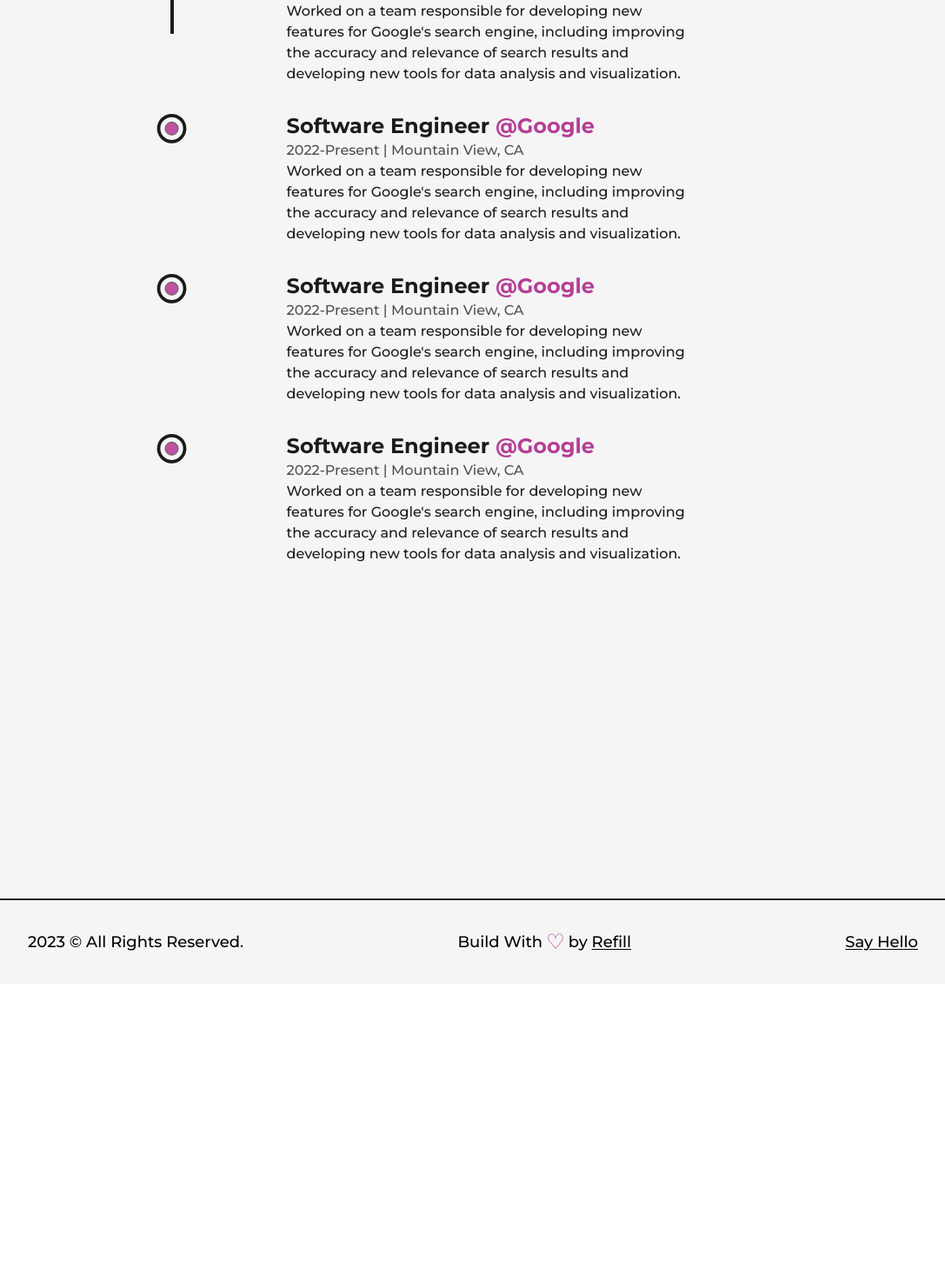
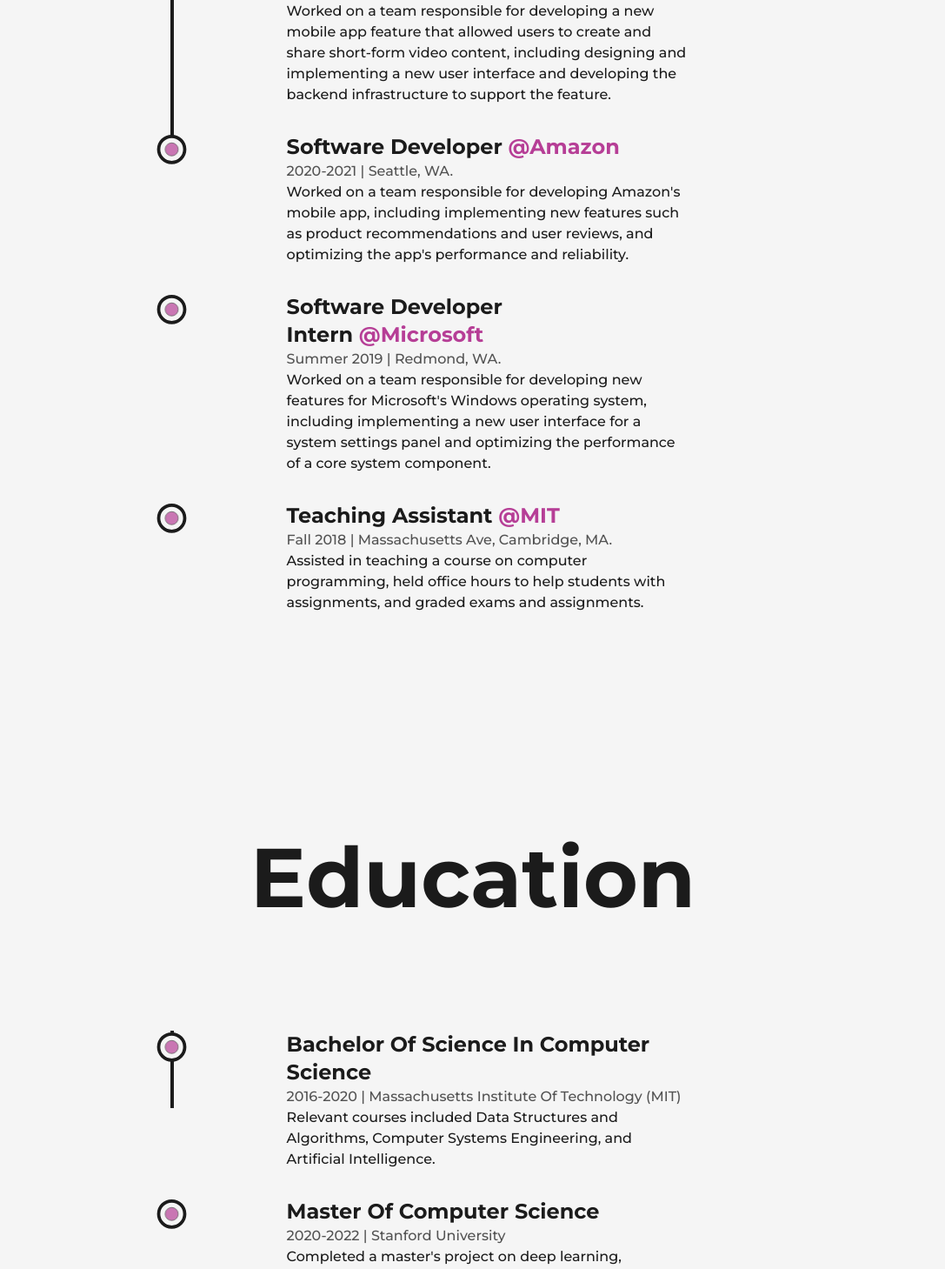
Before and after one commit to MumAroi/nexjs-portfolio, a Next.js app: page /about in a window 1280 px wide. Shown: the part 2803-4262 px from the top of the page at 87% size, without its empty margins (96-1183 px from the left). Before the commit the page ends 3934 px from the top, so only its background shows below. Built offline with nearby package versions, Linux system fonts and the light colour scheme.

Commit message:
feat: ✨ education

```diff
--- a/src/app/about/page.tsx
+++ b/src/app/about/page.tsx
@@ -6,6 +6,7 @@ import Image from "next/image";
 import { useInView, useMotionValue, useSpring } from "framer-motion";
 import Skills from "@/components/Skills";
 import Experience from "@/components/Experience";
+import Education from "@/components/Education";
 
 type Props = {};
 
@@ -107,6 +108,7 @@ const AboutPage = (props: Props) => {
 				</div>
 				<Skills />
 				<Experience />
+				<Education />
 			</div>
 		</div>
 	);
--- /dev/null
+++ b/src/components/Education.tsx
@@ -0,0 +1,80 @@
+import React, { useRef } from "react";
+import { motion, useScroll } from "framer-motion";
+import LiIcon from "./LiIcon";
+
+type Props = {};
+
+const Detail = ({
+	type,
+	time,
+	place,
+	info,
+}: {
+	type: string;
+	time: string;
+	place: string;
+	info: string;
+}) => {
+	const ref = useRef<HTMLLIElement>(null);
+	return (
+		<li
+			ref={ref}
+			className="my-8 first:mt-0 last:mb-0 w-[60%] mx-auto flex flex-col items-center justify-between"
+		>
+			<LiIcon reference={ref} />
+			<motion.div
+				initial={{ y: 50 }}
+				whileInView={{ y: 0 }}
+				transition={{ duration: 0.5, type: "spring" }}
+			>
+				<h3 className="capitalize font-bold text-2xl">{type}</h3>
+				<span className="capitalize font-medium text-dark/75">
+					{time} | {place}
+				</span>
+				<p className="font-medium w-full">{info}</p>
+			</motion.div>
+		</li>
+	);
+};
+
+const Education = (props: Props) => {
+	const ref = useRef(null);
+	const { scrollYProgress } = useScroll({
+		target: ref,
+		offset: ["start end", "center start"],
+	});
+
+	return (
+		<div className="my-64">
+			<h2 className="font-bold text-8xl mb-32 w-full text-center">Education</h2>
+			<div ref={ref} className="w-[75%] mx-auto relative">
+				<motion.div
+					style={{ scaleY: scrollYProgress }}
+					className="absolute left-9 top-0 w-[4px] h-full bg-dark origin-top"
+				/>
+				<ul className="w-full flex- flex-com items-start justify-between ml-4">
+					<Detail
+						type="Bachelor Of Science In Computer Science"
+						time="2016-2020"
+						place="Massachusetts Institute Of Technology (MIT)"
+						info="Relevant courses included Data Structures and Algorithms, Computer Systems Engineering, and Artificial Intelligence."
+					/>
+					<Detail
+						type="Master Of Computer Science"
+						time="2020-2022"
+						place="Stanford University"
+						info="Completed a master's project on deep learning, developing a new neural network architecture for natural language understanding."
+					/>
+					<Detail
+						type="Online Coursework"
+						time="2016-2020"
+						place="Coursera And EdX"
+						info="Completed coursework in advanced topics such as Reinforcement Learning, Computer Vision, and Machine Learning Engineering."
+					/>
+				</ul>
+			</div>
+		</div>
+	);
+};
+
+export default Education;
--- a/src/components/Experience.tsx
+++ b/src/components/Experience.tsx
@@ -73,50 +73,40 @@ const Experience = (props: Props) => {
 						position="Software Engineer"
 						company="Google"
 						time="2022-Present"
-						address=" Mountain View, CA"
-						work="Worked on a team responsible for developing new features for Google's
-              search engine, including improving the accuracy and relevance of search results and
-              developing new tools for data analysis and visualization."
+						address="Mountain View, CA"
+						work="Worked on a team responsible for developing new features for Google's search engine, including improving the accuracy and relevance of search results and developing new tools for data analysis and visualization."
 						companyLink="www.google.com"
 					/>
 					<Detail
-						position="Software Engineer"
-						company="Google"
-						time="2022-Present"
-						address=" Mountain View, CA"
-						work="Worked on a team responsible for developing new features for Google's
-              search engine, including improving the accuracy and relevance of search results and
-              developing new tools for data analysis and visualization."
+						position="Intern"
+						company="Facebook"
+						time="Summer 2021"
+						address=" Menlo Park, CA."
+						work="Worked on a team responsible for developing a new mobile app feature that allowed users to create and share short-form video content, including designing and implementing a new user interface and developing the backend infrastructure to support the feature."
 						companyLink="www.google.com"
 					/>
 					<Detail
-						position="Software Engineer"
-						company="Google"
-						time="2022-Present"
-						address=" Mountain View, CA"
-						work="Worked on a team responsible for developing new features for Google's
-              search engine, including improving the accuracy and relevance of search results and
-              developing new tools for data analysis and visualization."
+						position="Software Developer"
+						company="Amazon"
+						time="2020-2021"
+						address="Seattle, WA."
+						work="Worked on a team responsible for developing Amazon's mobile app, including implementing new features such as product recommendations and user reviews, and optimizing the app's performance and reliability."
 						companyLink="www.google.com"
 					/>
 					<Detail
-						position="Software Engineer"
-						company="Google"
-						time="2022-Present"
-						address=" Mountain View, CA"
-						work="Worked on a team responsible for developing new features for Google's
-              search engine, including improving the accuracy and relevance of search results and
-              developing new tools for data analysis and visualization."
+						position="Software Developer Intern"
+						company="Microsoft"
+						time="Summer 2019"
+						address="Redmond, WA."
+						work="Worked on a team responsible for developing new features for Microsoft's Windows operating system, including implementing a new user interface for a system settings panel and optimizing the performance of a core system component."
 						companyLink="www.google.com"
 					/>
 					<Detail
-						position="Software Engineer"
-						company="Google"
-						time="2022-Present"
-						address=" Mountain View, CA"
-						work="Worked on a team responsible for developing new features for Google's
-              search engine, including improving the accuracy and relevance of search results and
-              developing new tools for data analysis and visualization."
+						position="Teaching Assistant"
+						company="MIT"
+						time="Fall 2018"
+						address="Massachusetts Ave, Cambridge, MA."
+						work="Assisted in teaching a course on computer programming, held office hours to help students with assignments, and graded exams and assignments."
 						companyLink="www.google.com"
 					/>
 				</ul>
```
